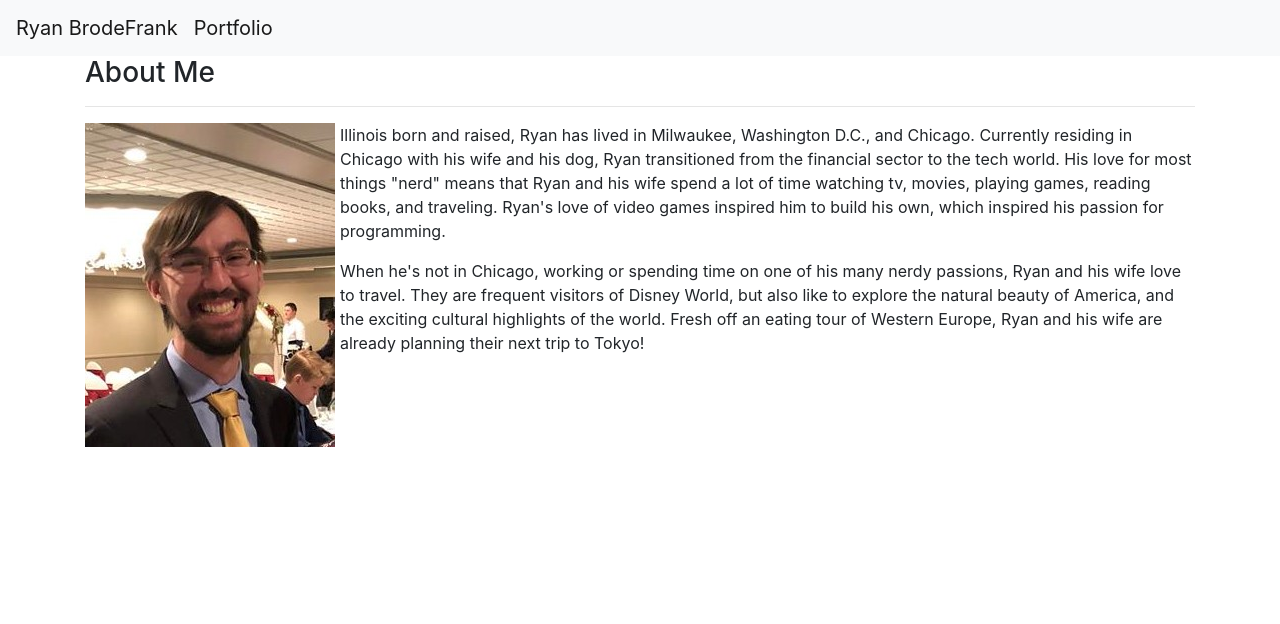
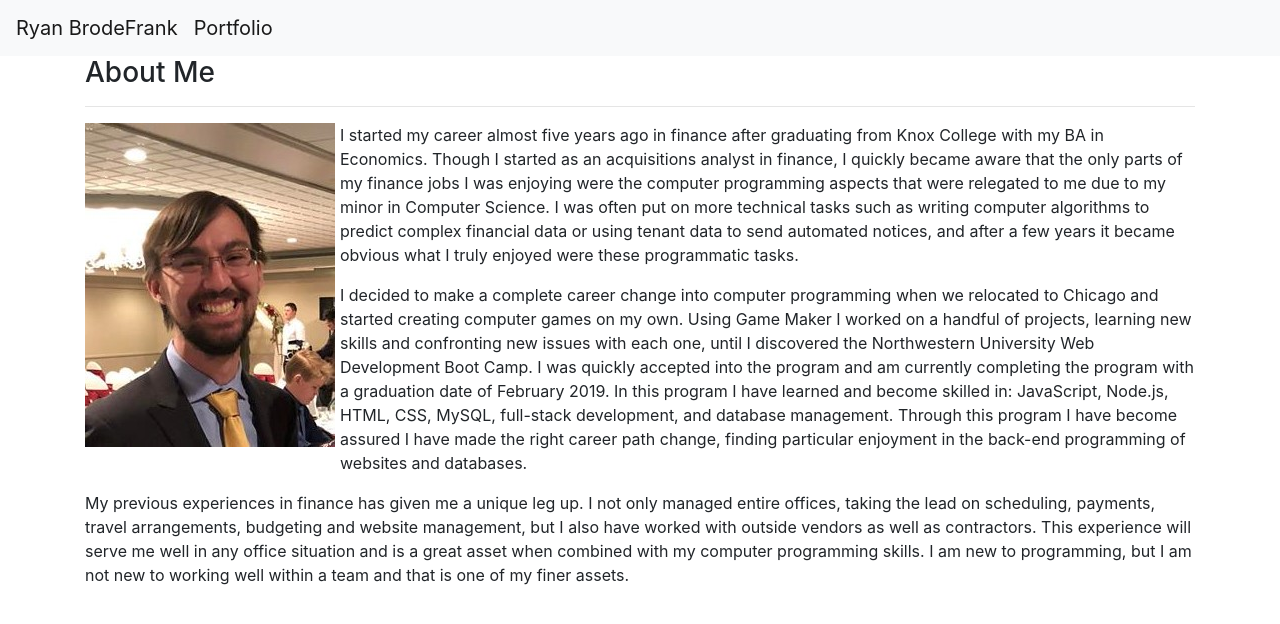
Before and after one commit to rbrodefrank/Portfolio, a React (Create React App) app: page / in a window 1280 px wide. Shown: the top 624 px of the page. Built offline with nearby package versions, Linux system fonts and the light colour scheme.

Commit message:
edited about me page

```diff
--- a/src/pages/About.js
+++ b/src/pages/About.js
@@ -16,10 +16,13 @@ class About extends Component {
         <hr />
         <img id="profile-picture" style={this.style.image} src={profilePic} alt="Headshot of Ryan BrodeFrank" />
         <p>
-          Illinois born and raised, Ryan has lived in Milwaukee, Washington D.C., and Chicago. Currently residing in Chicago with his wife and his dog, Ryan transitioned from the financial sector to the tech world. His love for most things "nerd" means that Ryan and his wife spend a lot of time watching tv, movies, playing games, reading books, and traveling. Ryan's love of video games inspired him to build his own, which inspired his passion for programming.
+          I started my career almost five years ago in finance after graduating from Knox College with my BA in Economics. Though I started as an acquisitions analyst in finance, I quickly became aware that the only parts of my finance jobs I was enjoying were the computer programming aspects that were relegated to me due to my minor in Computer Science. I was often put on more technical tasks such as writing computer algorithms to predict complex financial data or using tenant data to send automated notices, and after a few years it became obvious what I truly enjoyed were these programmatic tasks.
         </p>
         <p>
-          When he's not in Chicago, working or spending time on one of his many nerdy passions, Ryan and his wife love to travel. They are frequent visitors of Disney World, but also like to explore the natural beauty of America, and the exciting cultural highlights of the world. Fresh off an eating tour of Western Europe, Ryan and his wife are already planning their next trip to Tokyo!
+          I decided to make a complete career change into computer programming when we relocated to Chicago and started creating computer games on my own. Using Game Maker I worked on a handful of projects, learning new skills and confronting new issues with each one, until I discovered the Northwestern University Web Development Boot Camp. I was quickly accepted into the program and am currently completing the program with a graduation date of February 2019. In this program I have learned and become skilled in: JavaScript, Node.js, HTML, CSS, MySQL, full-stack development, and database management.  Through this program I have become assured I have made the right career path change, finding particular enjoyment in the back-end programming of websites and databases.
+        </p>
+        <p>
+          My previous experiences in finance has given me a unique leg up. I not only managed entire offices, taking the lead on scheduling, payments, travel arrangements, budgeting and website management, but I also have worked with outside vendors as well as contractors.  This experience will serve me well in any office situation and is a great asset when combined with my computer programming skills.  I am new to programming, but I am not new to working well within a team and that is one of my finer assets.
         </p>
 
       </div>
```
